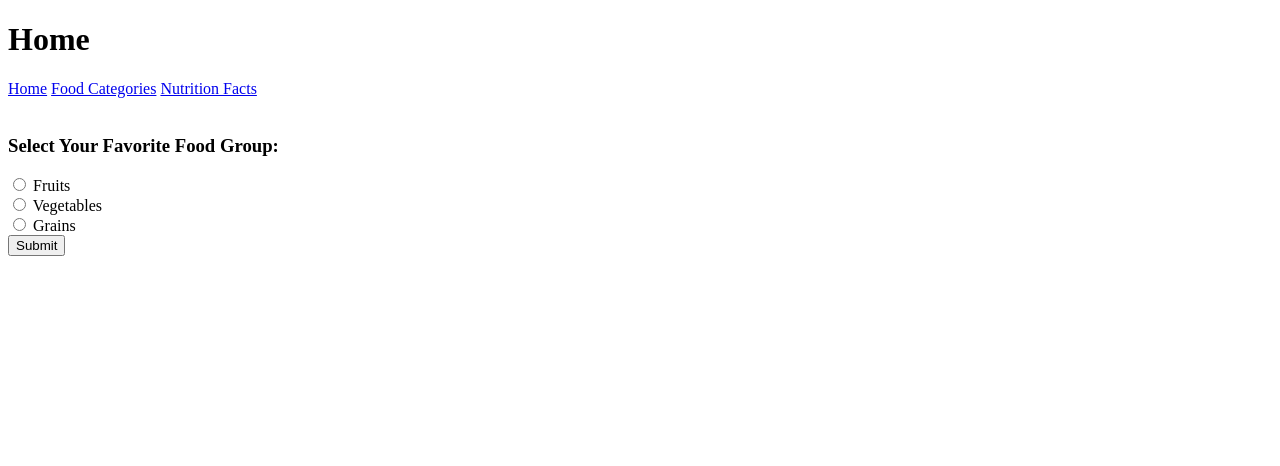
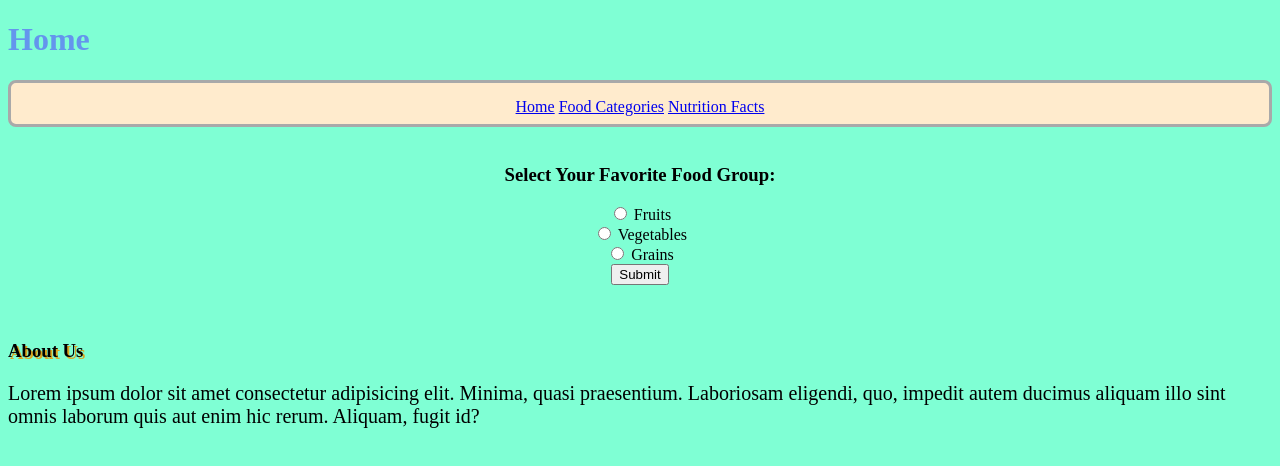
Before and after one commit to Kai-By-Design/HTML-Week7, a plain HTML site: page index.html in a window 1280 px wide. Drawn offline with Linux system fonts and the light colour scheme.

Commit message:
First Commit - Added Styles.css sheet and added style formatting to the index.html page

```diff
--- a/index.html
+++ b/index.html
@@ -5,6 +5,7 @@
   <meta http-equiv="X-UA-Compatible" content="IE=edge">
   <meta name="viewport" content="width=device-width, initial-scale=1.0">
   <title>Document</title>
+  <link rel="stylesheet" href="styles.css">
 </head>
 <body>
 
@@ -24,7 +25,10 @@
     <input type="radio" name="foods" value="Vegetables"> Vegetables<br>
     <input type="radio" name="foods" value="Grains"> Grains<br>
     <input type="submit" value="Submit">
-  </form>
+  </form><br><br>
+  <h3 class="shadow-text">About Us</h3>
+
+  <p id="large-paragraph">Lorem ipsum dolor sit amet consectetur adipisicing elit. Minima, quasi praesentium. Laboriosam eligendi, quo, impedit autem ducimus aliquam illo sint omnis laborum quis aut enim hic rerum. Aliquam, fugit id?</p>
 
 </body>
 </html>
--- /dev/null
+++ b/styles.css
@@ -0,0 +1,28 @@
+body {
+  background-color: aquamarine;
+}
+
+h1 {
+  color: cornflowerblue;
+}
+
+div {
+  text-align: center;
+  background-color: blanchedalmond;
+  border-style: solid;
+  border-color: darkgray;
+  border-radius: 8px;
+  padding-top: 15px;
+  padding-bottom: 8px;
+}
+form {
+  text-align: center;
+}
+
+.shadow-text {
+  text-shadow: goldenrod 2px 2px;
+}
+
+#large-paragraph {
+  font-size: 20px;
+}
```
